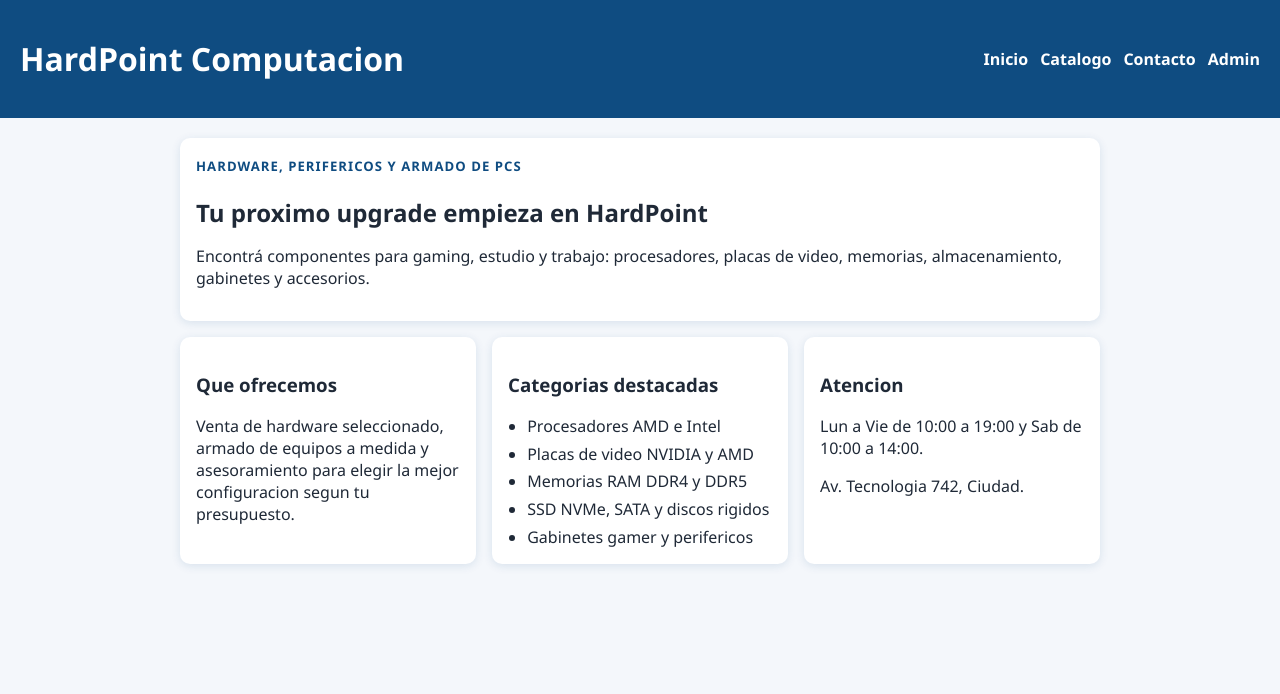
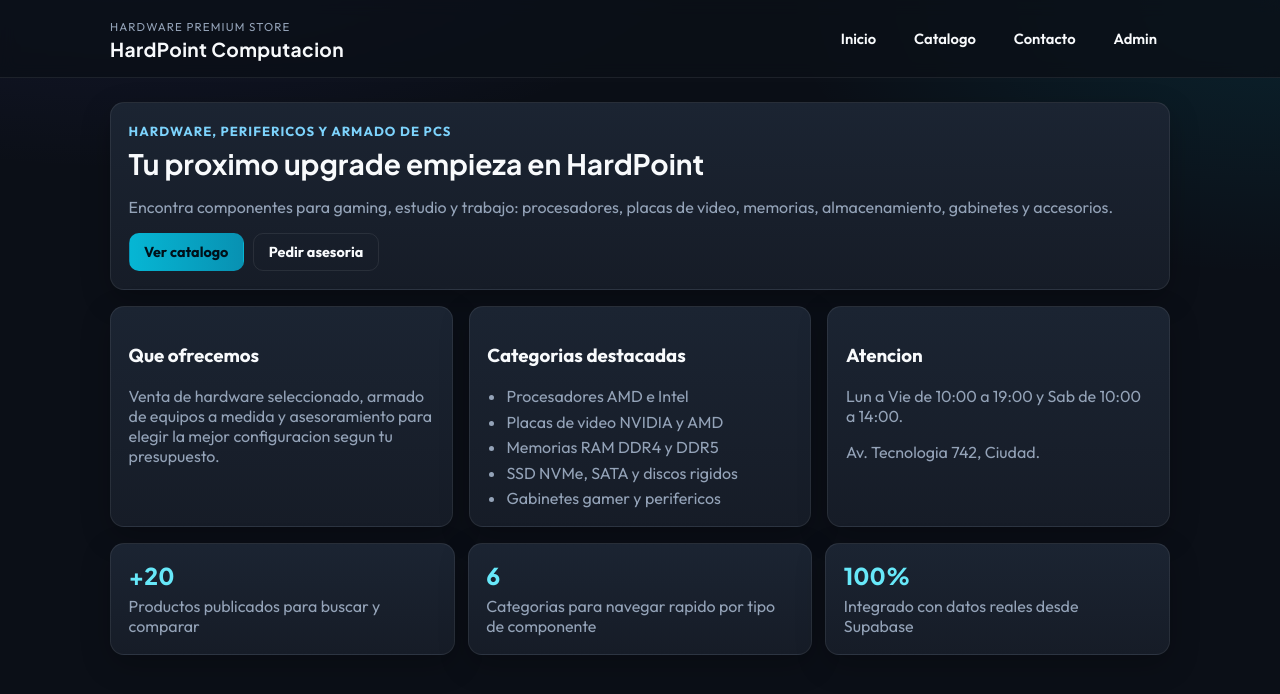
Before and after one commit to JuanfraGrasso/API-TPO, a React (Vite) app in the folder apps/frontend/: page / in a window 1280 px wide. Shown: the top 694 px of the page. Built offline with nearby package versions, Linux system fonts and the light colour scheme; no server answers.

Commit message:
feat: aplicar estetica tech dark clean en frontend

```diff
--- a/apps/frontend/index.html
+++ b/apps/frontend/index.html
@@ -3,6 +3,12 @@
   <head>
     <meta charset="UTF-8" />
     <meta name="viewport" content="width=device-width, initial-scale=1.0" />
+    <link rel="preconnect" href="https://fonts.googleapis.com" />
+    <link rel="preconnect" href="https://fonts.gstatic.com" crossorigin />
+    <link
+      href="https://fonts.googleapis.com/css2?family=Outfit:wght@400;500;600;700&family=Plus+Jakarta+Sans:wght@600;700;800&display=swap"
+      rel="stylesheet"
+    />
     <title>HardPoint Computacion</title>
   </head>
   <body>
--- a/apps/frontend/src/pages/CatalogPage.jsx
+++ b/apps/frontend/src/pages/CatalogPage.jsx
@@ -50,6 +50,14 @@ export default function CatalogPage() {
           {publications.map((publication) => {
             const coverImage = publication.publication_images?.find((image) => image.is_cover)
               || publication.publication_images?.[0];
+            const priceLabel = publication.is_price_visible && publication.price != null
+              ? new Intl.NumberFormat("es-AR", {
+                style: "currency",
+                currency: "ARS",
+                maximumFractionDigits: 0
+              }).format(publication.price)
+              : "Consultar precio";
+            const availabilityClass = `status-badge status-${publication.availability_status}`;
 
             return (
               <article key={publication.id} className="card publication-card">
@@ -72,12 +80,8 @@ export default function CatalogPage() {
                   </div>
                   <p>{publication.description}</p>
                   <div className="publication-meta">
-                    <strong>
-                      {publication.is_price_visible && publication.price != null
-                        ? `$ ${publication.price}`
-                        : "Consultar precio"}
-                    </strong>
-                    <span>{publication.availability_status}</span>
+                    <strong>{priceLabel}</strong>
+                    <span className={availabilityClass}>{publication.availability_status}</span>
                   </div>
                 </div>
               </article>
--- a/apps/frontend/src/pages/HomePage.jsx
+++ b/apps/frontend/src/pages/HomePage.jsx
@@ -1,3 +1,5 @@
+import { Link } from "react-router-dom";
+
 export default function HomePage() {
   return (
     <section className="home-page">
@@ -5,9 +7,18 @@ export default function HomePage() {
         <span className="eyebrow">Hardware, perifericos y armado de PCs</span>
         <h2>Tu proximo upgrade empieza en HardPoint</h2>
         <p>
-          Encontrá componentes para gaming, estudio y trabajo: procesadores,
+          Encontra componentes para gaming, estudio y trabajo: procesadores,
           placas de video, memorias, almacenamiento, gabinetes y accesorios.
         </p>
+
+        <div className="hero-actions">
+          <Link className="btn btn-primary" to="/catalogo">
+            Ver catalogo
+          </Link>
+          <Link className="btn btn-ghost" to="/contacto">
+            Pedir asesoria
+          </Link>
+        </div>
       </div>
 
       <div className="home-grid">
@@ -36,6 +47,21 @@ export default function HomePage() {
           <p>Av. Tecnologia 742, Ciudad.</p>
         </article>
       </div>
+
+      <div className="stats-grid">
+        <article className="card stat-card">
+          <span>+20</span>
+          <p>Productos publicados para buscar y comparar</p>
+        </article>
+        <article className="card stat-card">
+          <span>6</span>
+          <p>Categorias para navegar rapido por tipo de componente</p>
+        </article>
+        <article className="card stat-card">
+          <span>100%</span>
+          <p>Integrado con datos reales desde Supabase</p>
+        </article>
+      </div>
     </section>
   );
 }
--- a/apps/frontend/src/routes/AppRouter.jsx
+++ b/apps/frontend/src/routes/AppRouter.jsx
@@ -7,15 +7,21 @@ import AdminDashboardPage from "../pages/AdminDashboardPage";
 
 function Layout({ children }) {
   return (
-    <div>
+    <div className="app-shell">
       <header className="topbar">
-        <h1>HardPoint Computacion</h1>
-        <nav>
+        <div className="topbar-inner">
+          <div className="brand-block">
+            <span className="brand-kicker">Hardware Premium Store</span>
+            <h1>HardPoint Computacion</h1>
+          </div>
+
+          <nav className="main-nav">
           <Link to="/">Inicio</Link>
           <Link to="/catalogo">Catalogo</Link>
           <Link to="/contacto">Contacto</Link>
           <Link to="/admin/login">Admin</Link>
-        </nav>
+          </nav>
+        </div>
       </header>
       <main className="container">{children}</main>
     </div>
--- a/apps/frontend/src/styles/global.css
+++ b/apps/frontend/src/styles/global.css
@@ -1,7 +1,13 @@
 :root {
-  font-family: "Segoe UI", Tahoma, Geneva, Verdana, sans-serif;
-  color: #1f2937;
-  background: #f4f7fb;
+  --bg-main: #0b0f17;
+  --surface: #161c27;
+  --surface-soft: #1b2432;
+  --border-subtle: rgba(255, 255, 255, 0.08);
+  --text-main: #f8fafc;
+  --text-secondary: #94a3b8;
+  --accent: #06b6d4;
+  --accent-soft: rgba(6, 182, 212, 0.16);
+  --danger: #f87171;
 }
 
 * {
@@ -10,33 +16,76 @@
 
 body {
   margin: 0;
+  min-height: 100vh;
+  font-family: "Outfit", sans-serif;
+  color: var(--text-main);
+  background:
+    radial-gradient(1200px 600px at 10% -20%, rgba(99, 102, 241, 0.15), transparent 55%),
+    radial-gradient(900px 500px at 100% 0%, rgba(6, 182, 212, 0.12), transparent 55%),
+    var(--bg-main);
 }
 
 .topbar {
+  position: sticky;
+  top: 0;
+  z-index: 10;
+  backdrop-filter: blur(8px);
+  background: rgba(11, 15, 23, 0.8);
+  border-bottom: 1px solid var(--border-subtle);
+}
+
+.topbar-inner {
+  max-width: 1100px;
+  margin: 0 auto;
+  padding: 0.95rem 1.25rem;
   display: flex;
-  gap: 1rem;
   align-items: center;
   justify-content: space-between;
-  padding: 1rem 1.25rem;
-  background: #0f4c81;
-  color: #fff;
+  gap: 1rem;
 }
 
-.topbar nav {
+.brand-block h1 {
+  font-family: "Plus Jakarta Sans", sans-serif;
+  margin: 0;
+  font-size: 1.2rem;
+  letter-spacing: 0.02em;
+}
+
+.brand-kicker {
+  display: inline-block;
+  color: var(--text-secondary);
+  font-size: 0.72rem;
+  text-transform: uppercase;
+  letter-spacing: 0.1em;
+  margin-bottom: 0.2rem;
+}
+
+.main-nav {
   display: flex;
   gap: 0.75rem;
 }
 
-.topbar a {
-  color: #fff;
+.main-nav a {
+  color: var(--text-main);
   text-decoration: none;
   font-weight: 600;
+  font-size: 0.92rem;
+  padding: 0.45rem 0.75rem;
+  border: 1px solid transparent;
+  border-radius: 999px;
+  transition: all 0.2s ease;
+}
+
+.main-nav a:hover {
+  border-color: var(--border-subtle);
+  background: var(--accent-soft);
+  color: #d9f7ff;
 }
 
 .container {
-  max-width: 960px;
+  max-width: 1100px;
   margin: 0 auto;
-  padding: 1.25rem;
+  padding: 1.5rem 1.25rem 2.25rem;
 }
 
 .eyebrow {
@@ -44,15 +93,16 @@ body {
   font-size: 0.82rem;
   letter-spacing: 0.08em;
   text-transform: uppercase;
-  color: #0f4c81;
+  color: #7dd3fc;
   font-weight: 700;
 }
 
 .card {
-  background: #fff;
-  border-radius: 10px;
-  padding: 1rem;
-  box-shadow: 0 2px 10px rgba(15, 76, 129, 0.12);
+  background: linear-gradient(180deg, var(--surface-soft), var(--surface));
+  border: 1px solid var(--border-subtle);
+  border-radius: 14px;
+  padding: 1.1rem;
+  box-shadow: 0 10px 30px rgba(0, 0, 0, 0.22);
 }
 
 .catalog-page {
@@ -67,7 +117,56 @@ body {
 }
 
 .hero-card h2 {
+  font-family: "Plus Jakarta Sans", sans-serif;
+  margin-top: 0.35rem;
   margin-bottom: 0.5rem;
+  font-size: clamp(1.5rem, 2.2vw, 2rem);
+}
+
+.hero-card p,
+.card p,
+.feature-list {
+  color: var(--text-secondary);
+}
+
+.hero-actions {
+  margin-top: 1rem;
+  display: flex;
+  gap: 0.6rem;
+  flex-wrap: wrap;
+}
+
+.btn {
+  text-decoration: none;
+  padding: 0.58rem 0.9rem;
+  border-radius: 10px;
+  border: 1px solid var(--border-subtle);
+  font-weight: 700;
+  font-size: 0.9rem;
+  transition: transform 0.2s ease, box-shadow 0.2s ease, background 0.2s ease;
+}
+
+.btn:hover {
+  transform: translateY(-1px);
+}
+
+.btn-primary {
+  background: linear-gradient(90deg, #06b6d4, #0891b2);
+  color: #001019;
+  border-color: transparent;
+}
+
+.btn-primary:hover {
+  box-shadow: 0 8px 24px rgba(6, 182, 212, 0.3);
+}
+
+.btn-ghost {
+  color: var(--text-main);
+  background: transparent;
+}
+
+.btn-ghost:hover {
+  background: var(--accent-soft);
 }
 
 .home-grid,
@@ -86,6 +185,23 @@ body {
   margin-top: 0.35rem;
 }
 
+.stats-grid {
+  display: grid;
+  grid-template-columns: repeat(auto-fit, minmax(180px, 1fr));
+  gap: 0.8rem;
+}
+
+.stat-card span {
+  font-family: "Plus Jakarta Sans", sans-serif;
+  font-size: 1.45rem;
+  color: #67e8f9;
+  font-weight: 800;
+}
+
+.stat-card p {
+  margin: 0.35rem 0 0;
+}
+
 .catalog-hero p {
   margin-bottom: 0;
 }
@@ -99,6 +215,12 @@ body {
 .publication-card {
   overflow: hidden;
   padding: 0;
+  transition: transform 0.2s ease, border-color 0.2s ease;
+}
+
+.publication-card:hover {
+  transform: translateY(-2px);
+  border-color: rgba(103, 232, 249, 0.42);
 }
 
 .publication-image {
@@ -119,7 +241,7 @@ body {
 
 .publication-body p {
   margin-top: 0;
-  color: #4b5563;
+  color: var(--text-secondary);
 }
 
 .publication-tags {
@@ -130,8 +252,8 @@ body {
 }
 
 .publication-tags span {
-  background: #e6eff8;
-  color: #0f4c81;
+  background: rgba(148, 163, 184, 0.14);
+  color: #dbeafe;
   border-radius: 999px;
   padding: 0.2rem 0.55rem;
   font-size: 0.8rem;
@@ -142,7 +264,7 @@ body {
   display: inline-block;
   font-size: 0.85rem;
   font-weight: 700;
-  color: #0f4c81;
+  color: #67e8f9;
 }
 
 .publication-meta {
@@ -153,19 +275,44 @@ body {
   margin-top: 1rem;
 }
 
-.publication-meta span {
+.status-badge {
   text-transform: capitalize;
-  color: #374151;
+  font-size: 0.78rem;
+  border-radius: 999px;
+  border: 1px solid transparent;
+  padding: 0.2rem 0.55rem;
+}
+
+.status-disponible {
+  color: #86efac;
+  border-color: rgba(34, 197, 94, 0.35);
+  background: rgba(34, 197, 94, 0.12);
+}
+
+.status-sin_stock {
+  color: #fbbf24;
+  border-color: rgba(245, 158, 11, 0.35);
+  background: rgba(245, 158, 11, 0.12);
+}
+
+.status-pausado {
+  color: #fda4af;
+  border-color: rgba(244, 63, 94, 0.35);
+  background: rgba(244, 63, 94, 0.12);
 }
 
 .error-message {
-  color: #b91c1c;
+  color: var(--danger);
   font-weight: 600;
 }
 
 @media (max-width: 720px) {
-  .topbar {
+  .topbar-inner {
     flex-direction: column;
     align-items: flex-start;
   }
+
+  .main-nav {
+    flex-wrap: wrap;
+  }
 }
```
Also changed, not shown: 1 other file (tests, documents, lock files or other folders).
